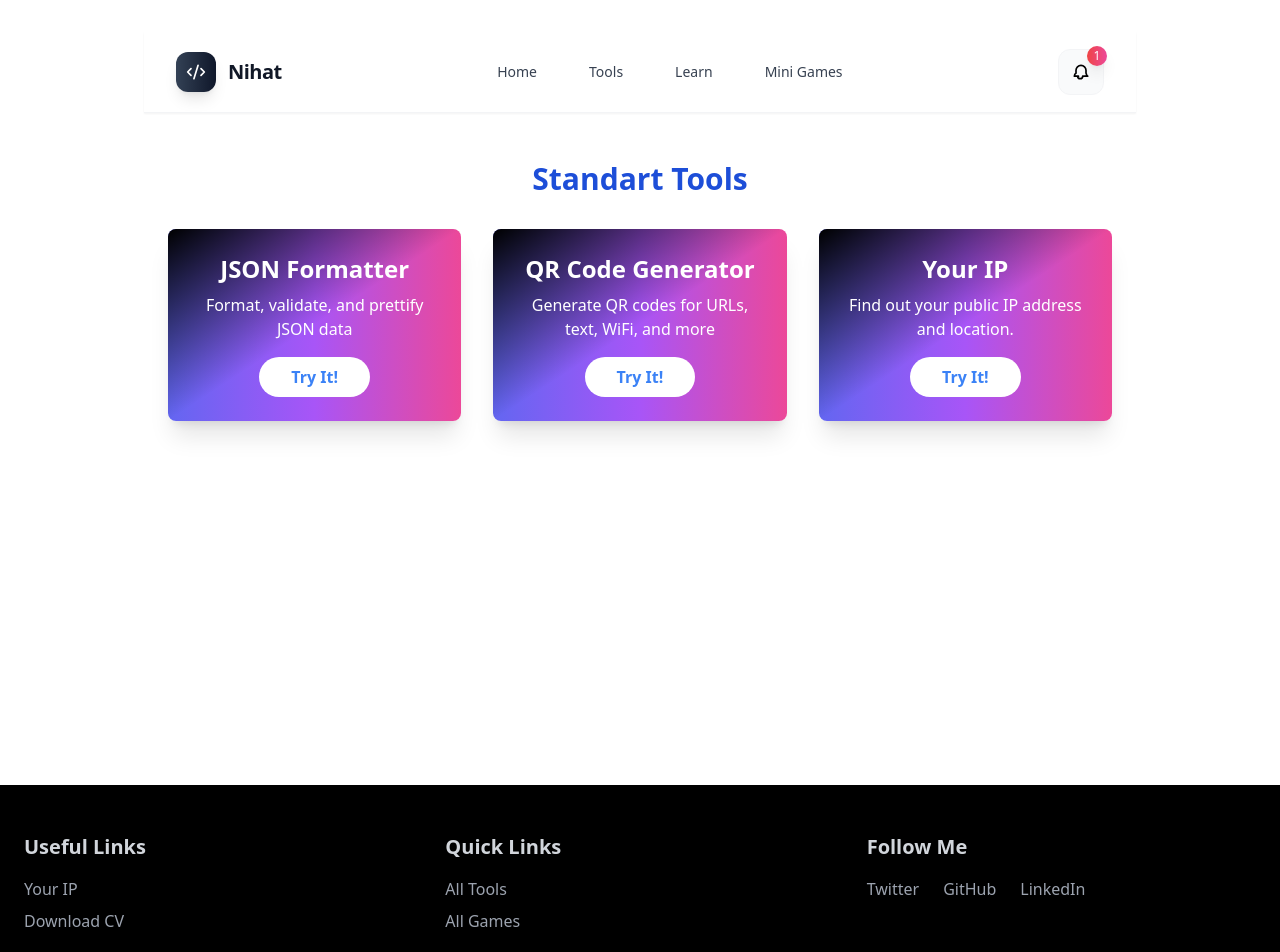
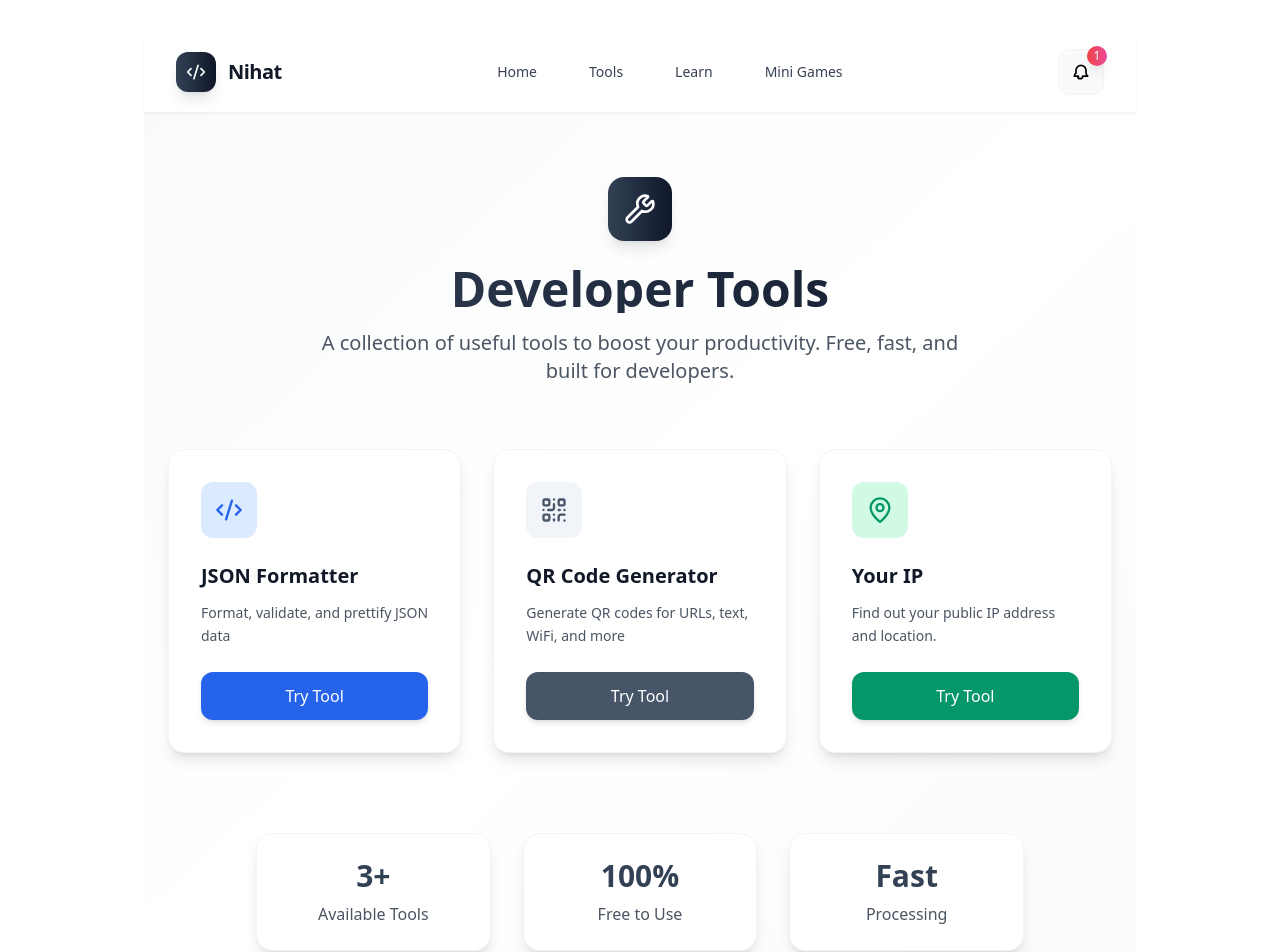
Before and after one commit to nihat-js/snapfolio, a Next.js app: page /tools in a window 1280 px wide. Shown: the top 952 px of the page. Built offline with nearby package versions, Linux system fonts and the light colour scheme.

Commit message:
design change

```diff
--- a/app/tools/page.tsx
+++ b/app/tools/page.tsx
@@ -1,24 +1,30 @@
 import Link from "next/link";
+import { Code2, QrCode, MapPin, Wrench } from "lucide-react";
 
 const tools = [
-
   {
     id: 1,
     name: "JSON Formatter",
     href: "json-formatter",
     description: "Format, validate, and prettify JSON data",
+    icon: Code2,
+    color: "blue",
   },
   {
     id: 2,
     name: "QR Code Generator",
     href: "qr-generator",
     description: "Generate QR codes for URLs, text, WiFi, and more",
+    icon: QrCode,
+    color: "slate",
   },
   {
     id: 3,
     name: "Your IP",
     href: "your-ip",
     description: "Find out your public IP address and location.",
+    icon: MapPin,
+    color: "emerald",
   },
   // { id: 4, name: "Math Solver", description: "Instant solutions for complex math problems." },
   // { id: 5, name: "Game Maker", description: "Create your own games with this awesome tool!" },
@@ -26,35 +32,109 @@ const tools = [
   // { id: 7, name: "Code Formatter", description: "Beautify and format your code for readability." },
 ];
 
+const getColorClasses = (color: string) => {
+  switch (color) {
+    case 'blue':
+      return {
+        iconBg: 'bg-blue-100',
+        iconColor: 'text-blue-600',
+        hoverBg: 'hover:bg-blue-50',
+        border: 'hover:border-blue-200',
+        button: 'bg-blue-600 hover:bg-blue-700',
+      };
+    case 'slate':
+      return {
+        iconBg: 'bg-slate-100',
+        iconColor: 'text-slate-600',
+        hoverBg: 'hover:bg-slate-50',
+        border: 'hover:border-slate-200',
+        button: 'bg-slate-600 hover:bg-slate-700',
+      };
+    case 'emerald':
+      return {
+        iconBg: 'bg-emerald-100',
+        iconColor: 'text-emerald-600',
+        hoverBg: 'hover:bg-emerald-50',
+        border: 'hover:border-emerald-200',
+        button: 'bg-emerald-600 hover:bg-emerald-700',
+      };
+    default:
+      return {
+        iconBg: 'bg-gray-100',
+        iconColor: 'text-gray-600',
+        hoverBg: 'hover:bg-gray-50',
+        border: 'hover:border-gray-200',
+        button: 'bg-gray-600 hover:bg-gray-700',
+      };
+  }
+};
+
 const ToolsSection = () => {
   return (
-    <div className="container mx-auto px-6 py-12">
-      <h2 className="text-3xl font-extrabold text-center text-blue-700 mb-8">
-        Standart Tools
-      </h2>
+    <div className="min-h-screen bg-gradient-to-br from-gray-50 via-white to-slate-50 py-16">
+      <div className="container mx-auto px-6">
+        {/* Header */}
+        <div className="text-center mb-16">
+          <div className="inline-flex items-center justify-center w-16 h-16 bg-gradient-to-r from-slate-700 to-slate-900 rounded-2xl mb-6 shadow-lg">
+            <Wrench className="w-8 h-8 text-white" />
+          </div>
+          <h1 className="text-5xl font-bold bg-gradient-to-r from-slate-700 to-slate-900 bg-clip-text text-transparent mb-4">
+            Developer Tools
+          </h1>
+          <p className="text-xl text-gray-600 max-w-2xl mx-auto">
+            A collection of useful tools to boost your productivity. Free, fast, and built for developers.
+          </p>
+        </div>
 
-      <div className="grid grid-cols-1 sm:grid-cols-2 lg:grid-cols-3 gap-8">
-        {tools.map((tool) => (
-          <Link href={`/tools/${tool.href}`} key={tool.id}>
-            <div
-              key={tool.id}
-              className="relative flex flex-col items-center bg-gradient-to-r from-indigo-500 via-purple-500 to-pink-500 p-6 rounded-lg shadow-xl transform hover:scale-105 transition-transform duration-300"
-            >
-              <div className="absolute top-0 left-0 w-full h-full bg-opacity-50 rounded-lg bg-gradient-to-br from-black via-transparent to-transparent">
-              </div>
-              <h3 className="z-10 text-2xl font-semibold text-white mb-2">
-                {tool.name}
-              </h3>
-              <p className="z-10 text-white text-center">{tool.description}</p>
+        {/* Tools Grid */}
+        <div className="grid grid-cols-1 md:grid-cols-2 lg:grid-cols-3 gap-8 max-w-6xl mx-auto">
+          {tools.map((tool) => {
+            const colorClasses = getColorClasses(tool.color);
+            const Icon = tool.icon;
 
-              <Link href={`/tools/${tool.href}`}>
-                <button className="z-10 mt-4 px-8 py-2 bg-white text-blue-500 font-semibold rounded-full hover:bg-blue-600 hover:text-white transition-colors duration-300">
-                  Try It!
-                </button>
+            return (
+              <Link href={`/tools/${tool.href}`} key={tool.id}>
+                <div className={`group bg-white rounded-2xl p-8 shadow-lg border border-gray-100 ${colorClasses.hoverBg} ${colorClasses.border} hover:shadow-xl transition-all duration-300 hover:scale-105 cursor-pointer`}>
+                  {/* Icon */}
+                  <div className={`inline-flex items-center justify-center w-14 h-14 ${colorClasses.iconBg} rounded-xl mb-6 group-hover:scale-110 transition-transform duration-300`}>
+                    <Icon className={`w-7 h-7 ${colorClasses.iconColor}`} />
+                  </div>
+
+                  {/* Content */}
+                  <h3 className="text-xl font-bold text-gray-900 mb-3 group-hover:text-gray-800 transition-colors duration-200">
+                    {tool.name}
+                  </h3>
+                  <p className="text-gray-600 text-sm leading-relaxed mb-6">
+                    {tool.description}
+                  </p>
+
+                  {/* Button */}
+                  <button className={`w-full py-3 px-6 ${colorClasses.button} text-white font-medium rounded-xl transition-all duration-300 shadow-md hover:shadow-lg group-hover:scale-105`}>
+                    Try Tool
+                  </button>
+                </div>
               </Link>
+            );
+          })}
+        </div>
+
+        {/* Stats */}
+        <div className="mt-20 text-center">
+          <div className="grid grid-cols-1 md:grid-cols-3 gap-8 max-w-3xl mx-auto">
+            <div className="bg-white rounded-2xl p-6 shadow-lg border border-gray-100">
+              <div className="text-3xl font-bold text-slate-700 mb-2">{tools.length}+</div>
+              <div className="text-gray-600">Available Tools</div>
             </div>
-          </Link>
-        ))}
+            <div className="bg-white rounded-2xl p-6 shadow-lg border border-gray-100">
+              <div className="text-3xl font-bold text-slate-700 mb-2">100%</div>
+              <div className="text-gray-600">Free to Use</div>
+            </div>
+            <div className="bg-white rounded-2xl p-6 shadow-lg border border-gray-100">
+              <div className="text-3xl font-bold text-slate-700 mb-2">Fast</div>
+              <div className="text-gray-600">Processing</div>
+            </div>
+          </div>
+        </div>
       </div>
     </div>
   );
```
